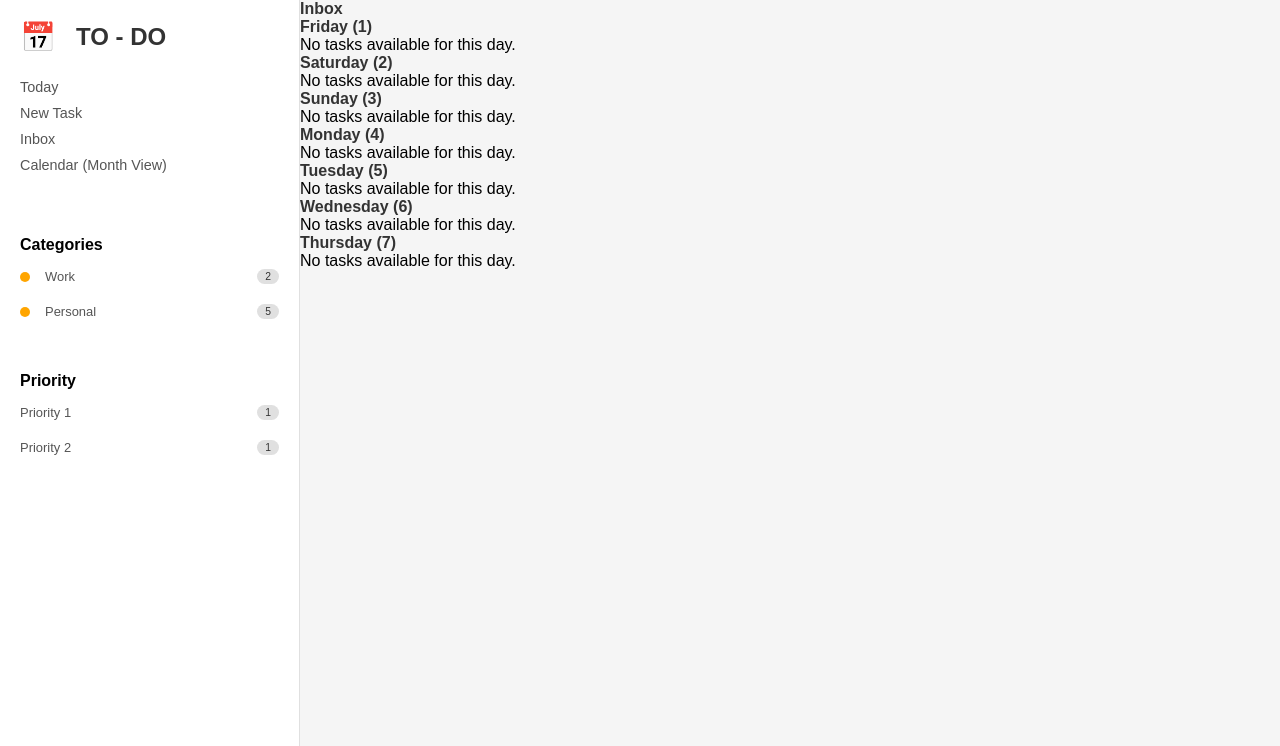
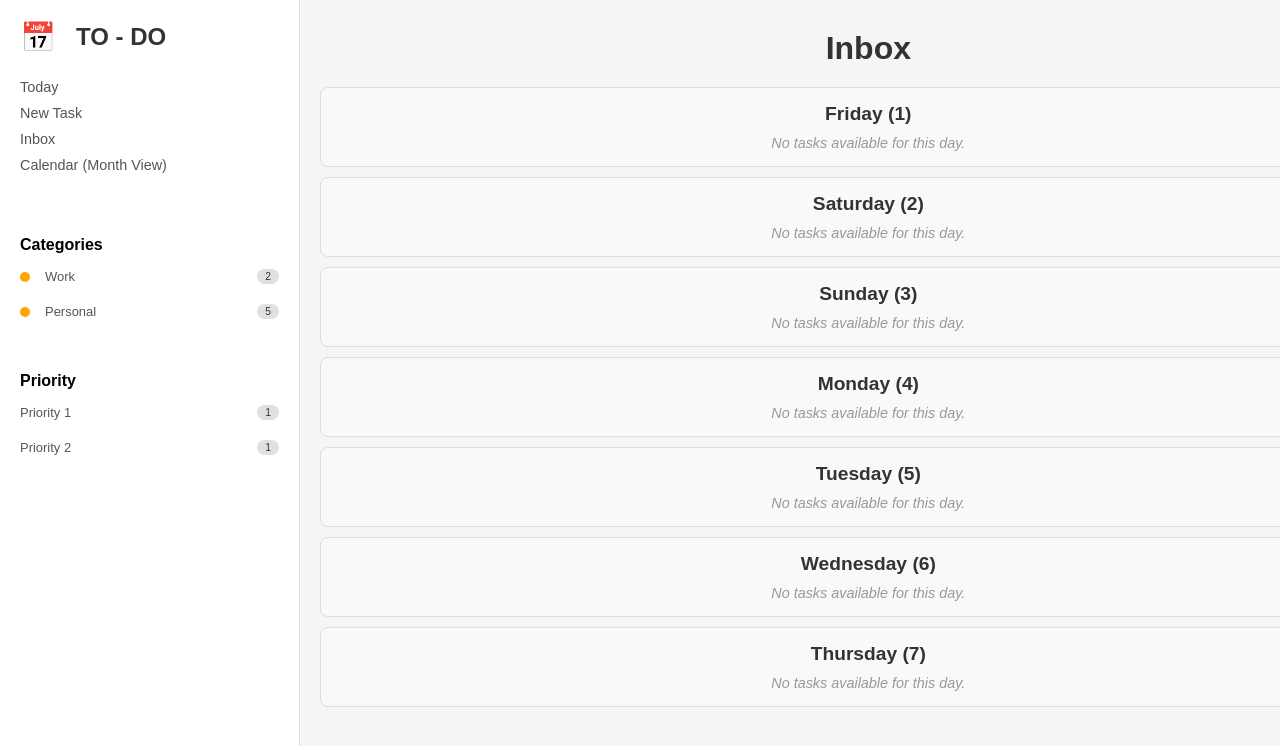
Before and after one commit to mmo990/AKPsi-case-study, a React (Create React App) app in the folder Frontend/: page / in a window 1280 px wide. Both pictures are taken after typing "Sample", "Sample123" into the empty fields and a click on the button "Login". Shown: the top 746 px of the page. Built offline with nearby package versions, Linux system fonts and the light colour scheme.

Commit message:
Updated Look for today and inbox page

```diff
--- a/Frontend/src/App.css
+++ b/Frontend/src/App.css
@@ -530,3 +530,76 @@ body {
   border-radius: 5px;
   margin-top: 5px;
 }
+
+.inbox {
+  padding: 20px;
+}
+
+.inbox-title {
+  font-size: 2em;
+  font-weight: bold;
+  width: 485%;
+  margin: 10px auto;
+  text-align: center;
+  margin-bottom: 20px;
+}
+
+.week-day {
+  margin-bottom: 20px;
+  width: 485%;
+  margin: 10px auto;
+  padding: 15px;
+  border: 1px solid #ddd;
+  border-radius: 8px;
+  background-color: #f9f9f9;
+  text-align: center;
+}
+
+.day-heading {
+  font-size: 1.2em;
+  font-weight: bold;
+  margin-bottom: 10px;
+  color: #333;
+}
+
+.task-list {
+  display: flex;
+  flex-direction: column;
+  gap: 10px;
+}
+
+.task {
+  padding: 10px;
+  border-radius: 5px;
+  background-color: #fff;
+  box-shadow: 0 2px 5px rgba(0, 0, 0, 0.1);
+  display: flex;
+  flex-direction: column;
+  margin-bottom: 20px;
+  width: 500%;
+  margin: 10px auto;
+}
+
+.task-text {
+  font-weight: 500;
+  color: #555;
+  text-align: center;
+}
+
+.task-date {
+  font-size: 0.9em;
+  color: #777;
+  text-align: center;
+}
+
+.task-category {
+  font-size: 0.9em;
+  font-weight: bold;
+  text-align: center;
+}
+
+.no-tasks {
+  color: #999;
+  font-size: 0.9em;
+  font-style: italic;
+}
--- a/Frontend/src/InboxPage.js
+++ b/Frontend/src/InboxPage.js
@@ -22,49 +22,52 @@ function InboxPage({ tasks, title }) {
 
   return (
     <div className="inbox">
-      <h2>{title}</h2>
+      <h2 className="inbox-title">{title}</h2>
       {title === "Inbox" ? (
         weekDates.map(({ date, day }) => (
           <div key={date} className="week-day">
-            <h3>{day} ({date})</h3>
+            <h3 className="day-heading">
+              {day} ({date})
+            </h3>
+            <div className="task-list">
               {tasks.filter(task => task.date === date).length > 0 ? (
                 tasks
                   .filter(task => task.date === date)
                   .map((task, index) => {
-                  const taskText = task?.text || 'Untitled Task'; // Default to 'Untitled Task' if text is undefined
-                  const colorLabel = task.color === 'orange' ? 'Work' : 'Personal'; // Determine color label
+                    const taskText = task?.text || 'Untitled Task';
+                    const colorLabel = task.color === 'orange' ? 'Work' : 'Personal';
                     return (
                       <div key={index} className="task">
-                      <p>{taskText.toLowerCase()}</p>
-                      <p>Due Date: {date}</p>
-                      <p style={{ color: task.color }}>{colorLabel}</p>
+                        <p className="task-text">{taskText}</p>
+                        <p className="task-date">Due Date: {date}</p>
+                        <p className="task-category" style={{ color: task.color }}>{colorLabel}</p>
                       </div>
                     );
                   })
               ) : (
-              <p>No tasks available for this day.</p>
+                <p className="no-tasks">No tasks available for this day.</p>
               )}
+            </div>
           </div>
         ))
       ) : (
-        // Display today's tasks only when the title is "Today's Tasks"
         <>
           {tasks.filter(task => task.date === new Date().getDate()).length > 0 ? (
             tasks
               .filter(task => task.date === new Date().getDate())
               .map((task, index) => {
-                const taskText = task?.text || 'Untitled Task'; // Default to 'Untitled Task' if text is undefined
-                const colorLabel = task.color === 'orange' ? 'Work' : 'Personal'; // Determine color label
+                const taskText = task?.text || 'Untitled Task';
+                const colorLabel = task.color === 'orange' ? 'Work' : 'Personal';
                 return (
                   <div key={index} className="task">
-                    <p>{taskText.toLowerCase()}</p>
-                    <p>Due Date: {new Date().getDate()}</p>
-                    <p style={{ color: task.color }}>{colorLabel}</p>
+                    <p className="task-text">{taskText}</p>
+                    <p className="task-date">Due Date: {new Date().getDate()}</p>
+                    <p className="task-category" style={{ color: task.color }}>{colorLabel}</p>
                   </div>
                 );
               })
           ) : (
-            <p>No tasks available for today.</p>
+            <p className="no-tasks">No tasks available for today.</p>
           )}
         </>
       )}
```
Lines whose indentation alone changed are shown as unchanged.
